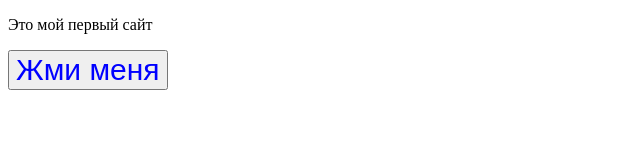
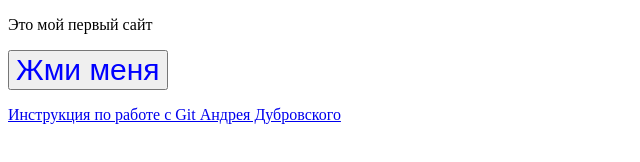
Before and after one commit to kraftonius/kraftonius.github.io, a plain HTML site: page index.html in a window 1280 px wide. Shown: the whole page, without its empty margins (0-640 px from the left). Drawn offline with Linux system fonts and the light colour scheme.

Commit message:
Добавили инструкцию по работе с Git

```diff
--- a/index.html
+++ b/index.html
@@ -18,6 +18,9 @@
         <input type="button" onclick="say_hi()" value="Жми меня" style="font-size: 30px; color: blue;">
     </p>
 
-</body>
+    <p>
+        <a href="git_instruction.md">Инструкция по работе с Git Андрея Дубровского</a>
+    </p>
+ </body>
 
 </html>
```
Also changed, not shown: 2 other files.
